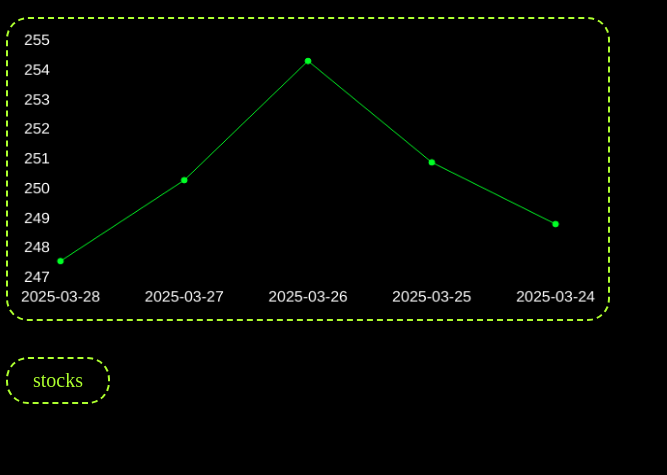
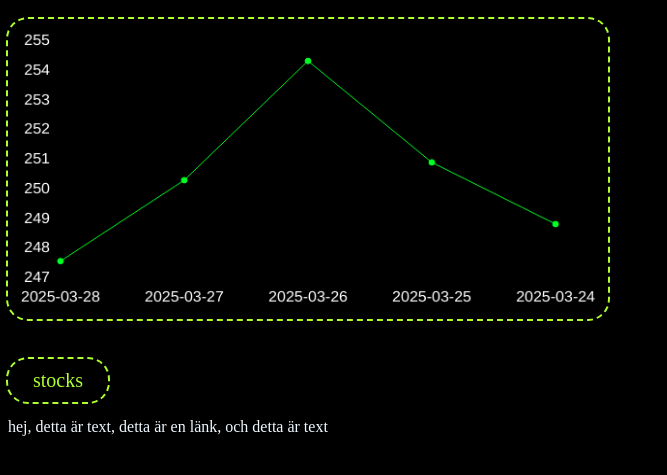
Before and after one commit to wezams/stock-sharts, a website with bundled scripts: page index.html in a window 1280 px wide. Shown: the part 61-536 px from the top of the page, without its empty margins (0-667 px from the left). Built offline with nearby package versions, Linux system fonts and the light colour scheme.

Commit message:
links go brrrr

```diff
--- a/css/stocks.css
+++ b/css/stocks.css
@@ -3,6 +3,23 @@ button{
 }
 body{
     background-color: black;
+}
+p{
+    color: aliceblue;
+}
+a{
+    color: aliceblue;
+    transition: transform 0.3s ease;
+    display: inline-block;
+}
+a:hover{
+    transform: scale(1.1);
+    color: greenyellow;
+    cursor: pointer;
+}
+a:active{
+    transition: transform 0.1s ease;
+    transform: scale(0.9);
 }
 #stock-name{
     color: white;
--- a/index.html
+++ b/index.html
@@ -22,6 +22,9 @@
         <button style="cursor: pointer;" data-stockToken="GME" data-stock="Gamestop">GME</button>
         <button style="cursor: pointer;" data-stockToken="PLBY" data-stock="Playboy">PLBY</button>
     </div>
+
+    <p>hej, detta är text, <a>detta är en länk</a>, och detta är text</p>
+
       <script src="https://cdn.jsdelivr.net/npm/chart.js"></script>
 
       <script type="module" src="javascript/test.js"></script>
```
